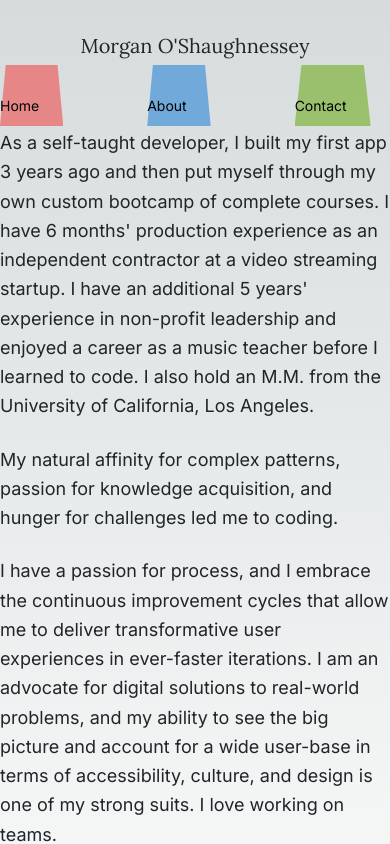
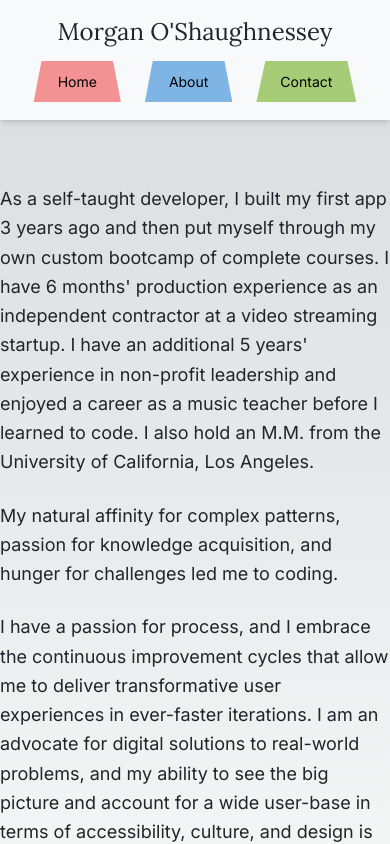
Before and after one commit to theMorganObject/tmo-portfolio, a Next.js app: page /about in a window 390 px wide. Shown: the top 844 px of the page. Built offline with nearby package versions, Linux system fonts and the light colour scheme.

Commit message:
mobile responsive nav

```diff
--- a/src/app/about/page.tsx
+++ b/src/app/about/page.tsx
@@ -3,7 +3,9 @@ import About from '@/components/about/About';
 export default function Page() {
   return (
     <section className='min-h-screen font-sans'>
-      <About />
+      <div className='mt-32 2xs:mt-36 xs:mt-40 md:mt-44 lg:mt-48'>
+        <About />
+      </div>
     </section>
   );
 }
--- a/src/app/contact/page.tsx
+++ b/src/app/contact/page.tsx
@@ -3,7 +3,7 @@ import ContactForm from '@/components/contact/ContactForm';
 export default function Contact() {
   return (
     <section className='min-h-screen font-sans'>
-      <div className='pt-32'>
+      <div className='mt-32 2xs:mt-36 xs:mt-40 md:mt-44 lg:mt-48'>
         <ContactForm />
       </div>
     </section>
--- a/src/app/layout.tsx
+++ b/src/app/layout.tsx
@@ -30,7 +30,7 @@ export default function RootLayout({
 }) {
   return (
     <html lang='en' className={`${inter.variable} ${lora.variable}`}>
-      <body className='font-sans bg-gray-0 text-gray-9'>
+      <body className='font-sans text-gray-9'>
         <Header />
         {children}
       </body>
--- a/src/app/page.tsx
+++ b/src/app/page.tsx
@@ -5,7 +5,7 @@ import WorkSample from '../components/WorkSample';
 export default function Home() {
   return (
     <section className='min-h-screen font-sans flex flex-col items-center'>
-      <div className='flex gap-8 max-w-2xl mt-32'>
+      <div className='flex gap-8 max-w-2xl mt-48'>
         <div>
           <h2 className='font-serif text-2xl mb-4'>Hi, I'm Morgan!</h2>
           <p className='mb-4'>
--- a/src/components/UI/Header.tsx
+++ b/src/components/UI/Header.tsx
@@ -5,8 +5,8 @@ function Header() {
 
   return (
     <>
-      <header className='fixed top-0 left-0 right-0 flex flex-col items-center justify-center py-8'>
-        <h1 className='font-serif text-gray-950 text-xl md:text-2xl lg:text-3xl mb-4'>
+      <header className='fixed top-0 left-0 right-0 flex flex-col items-center justify-center py-4 bg-gray-0 z-50 shadow-md 2xs:pb-5 md:py-6 lg:py-8'>
+        <h1 className='font-serif text-gray-950 text-2xl mb-5 2xs:mb-6 xs:text-3xl md:text-4xl'>
           {fullName}
         </h1>
         <Nav />
--- a/src/components/UI/Nav.tsx
+++ b/src/components/UI/Nav.tsx
@@ -4,11 +4,11 @@ import styles from './nav.module.css';
 export default function Nav() {
   return (
     <nav aria-label='Main navigation'>
-      <ul className='flex gap-16 items-center text-sm cursor-pointer focus:outline-none focus:ring-2 focus:ring-red-5 sm:text-base md:text-lg lg:text-xl'>
+      <ul className='flex gap-5 items-center text-sm cursor-pointer focus:outline-none focus:ring-2 focus:ring-red-5 2xs:gap-6 xs:gap-12 md:text-lg lg:text-xl mb-2'>
         <li className='relative'>
           <Link
             href='/'
-            className={`relative z-10 px-6 py-3 ${styles.navItem} ${styles.red}`}
+            className={`relative z-10 px-4 py-2 2xs:px-6 p 2xs:py-3 ${styles.navItem} ${styles.red}`}
             aria-label='Home'
           >
             Home
@@ -17,7 +17,7 @@ export default function Nav() {
         <li className='relative'>
           <Link
             href='/about'
-            className={`relative z-10 px-6 py-3 ${styles.navItem} ${styles.blue}`}
+            className={`relative z-10 px-4 py-2 2xs:px-6 p 2xs:py-3 ${styles.navItem} ${styles.blue}`}
             aria-label='About'
           >
             About
@@ -26,7 +26,7 @@ export default function Nav() {
         <li className='relative'>
           <Link
             href='/contact'
-            className={`relative z-10 px-6 py-3 ${styles.navItem} ${styles.green}`}
+            className={`relative z-10 px-4 py-2 2xs:px-6 p 2xs:py-3 ${styles.navItem} ${styles.green}`}
             aria-label='Contact'
           >
             Contact
--- a/src/components/about/About.tsx
+++ b/src/components/about/About.tsx
@@ -1,6 +1,6 @@
 const About = () => {
   return (
-    <div className='max-w-3xl mx-auto pt-32 py-10 space-y-6 text-lg leading-relaxed text-gray-800'>
+    <div className='max-w-3xl mx-auto py-10 space-y-6 text-lg leading-relaxed text-gray-800'>
       <p>
         As a self-taught developer, I built my first app 3 years ago and then
         put myself through my own custom bootcamp of complete courses. I have 6
```
